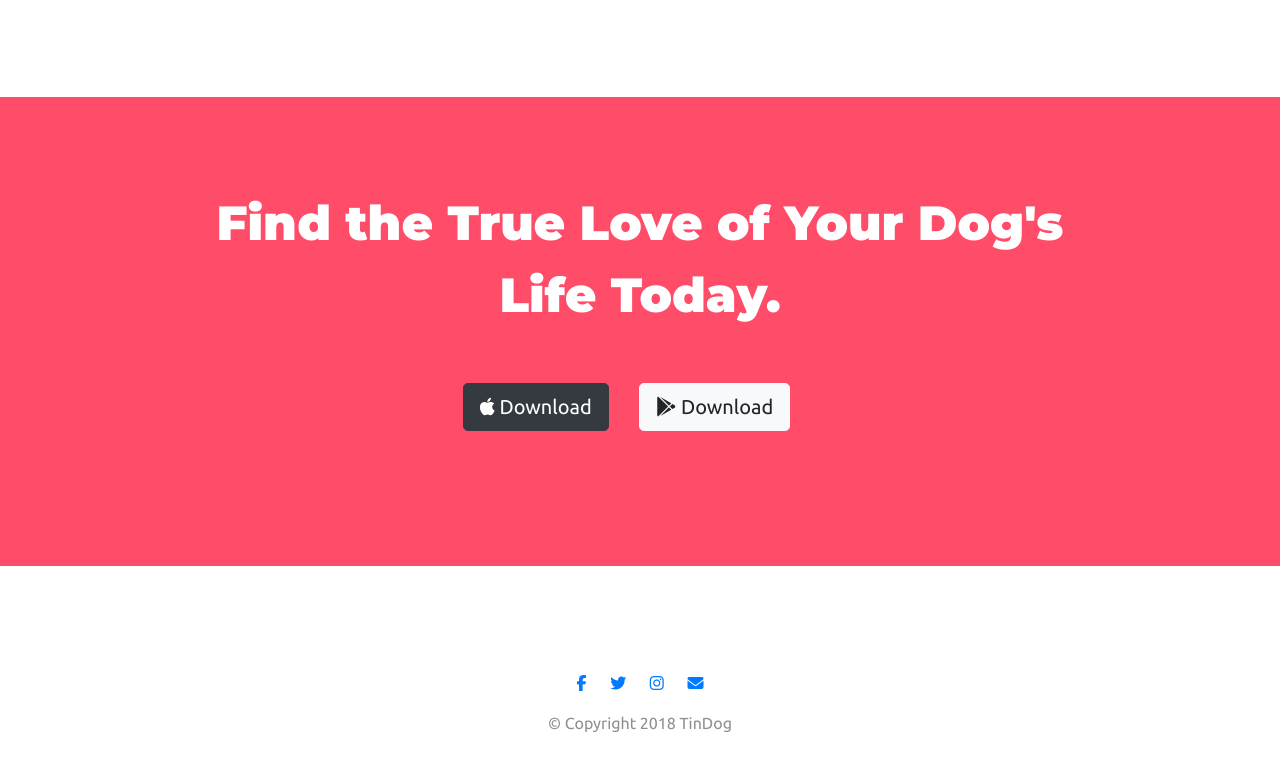
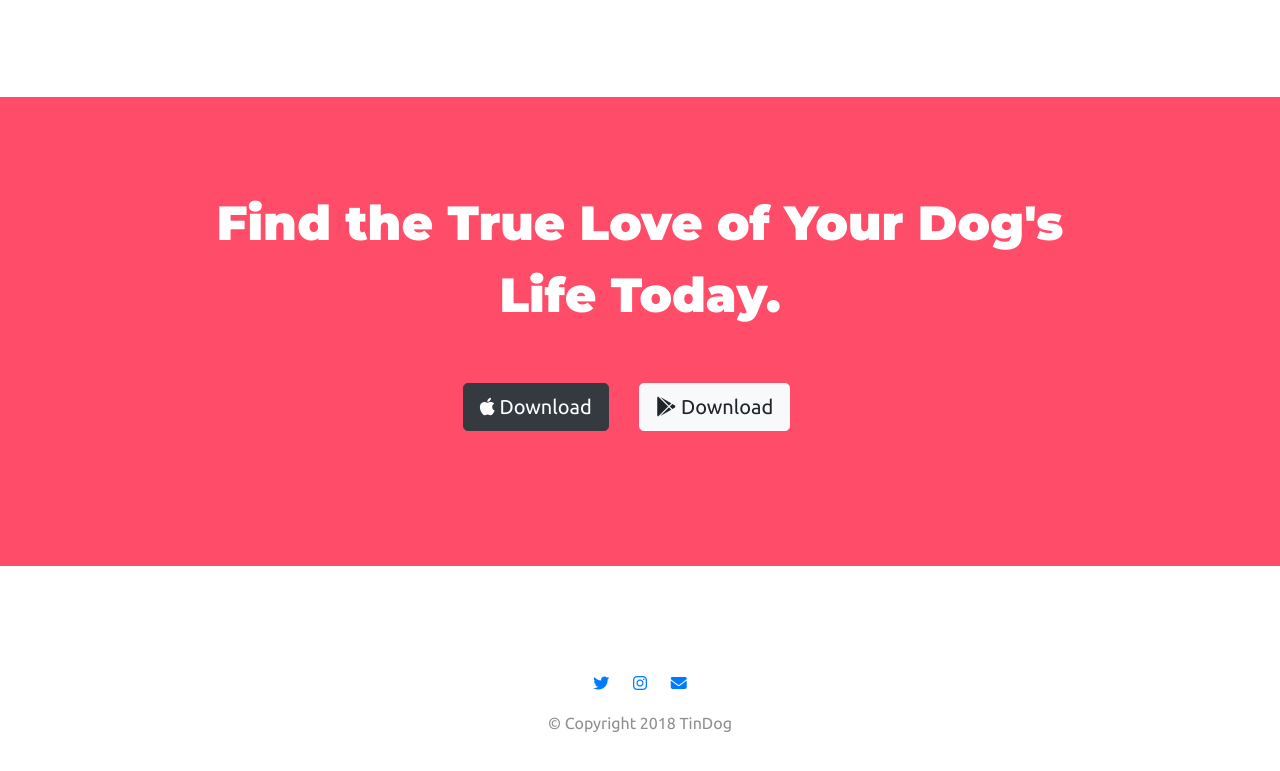
Before and after one commit to ayshi028/website, a plain HTML site: page index.html in a window 1280 px wide. Shown: the part 2475-3246 px from the top of the page. Drawn offline with nearby package versions, Linux system fonts and the light colour scheme.

Commit message:
Update index.html

```diff
--- a/index.html
+++ b/index.html
@@ -212,10 +212,9 @@
 
   <footer class="white-section" id="footer">
     <div class="container-fluid">
-      <a class="social-icon fab fa-facebook-f" href="https://www.linkedin.com/in/ayshi-bhowmik-265329206/"></a>
-      <a class="social-icon fab fa-twitter" href="https://www.linkedin.com/in/ayshi-bhowmik-265329206/"></a>
-      <a class="social-icon fab fa-instagram" href="https://www.linkedin.com/in/ayshi-bhowmik-265329206/"></a>
-      <a class="social-icon fas fa-envelope" href="https://www.linkedin.com/in/ayshi-bhowmik-265329206/"></a>
+      <a class="social-icon fab fa-twitter" href="https://twitter.com/AyshiBhowmik"></a>
+      <a class="social-icon fab fa-instagram" href="https://www.instagram.com/ayshi_bhowmik/"></a>
+      <a class="social-icon fas fa-envelope" href="ayshibhowmik28@gmail.com"></a>
 
       <p>© Copyright 2018 TinDog</p>
     </div>
```
